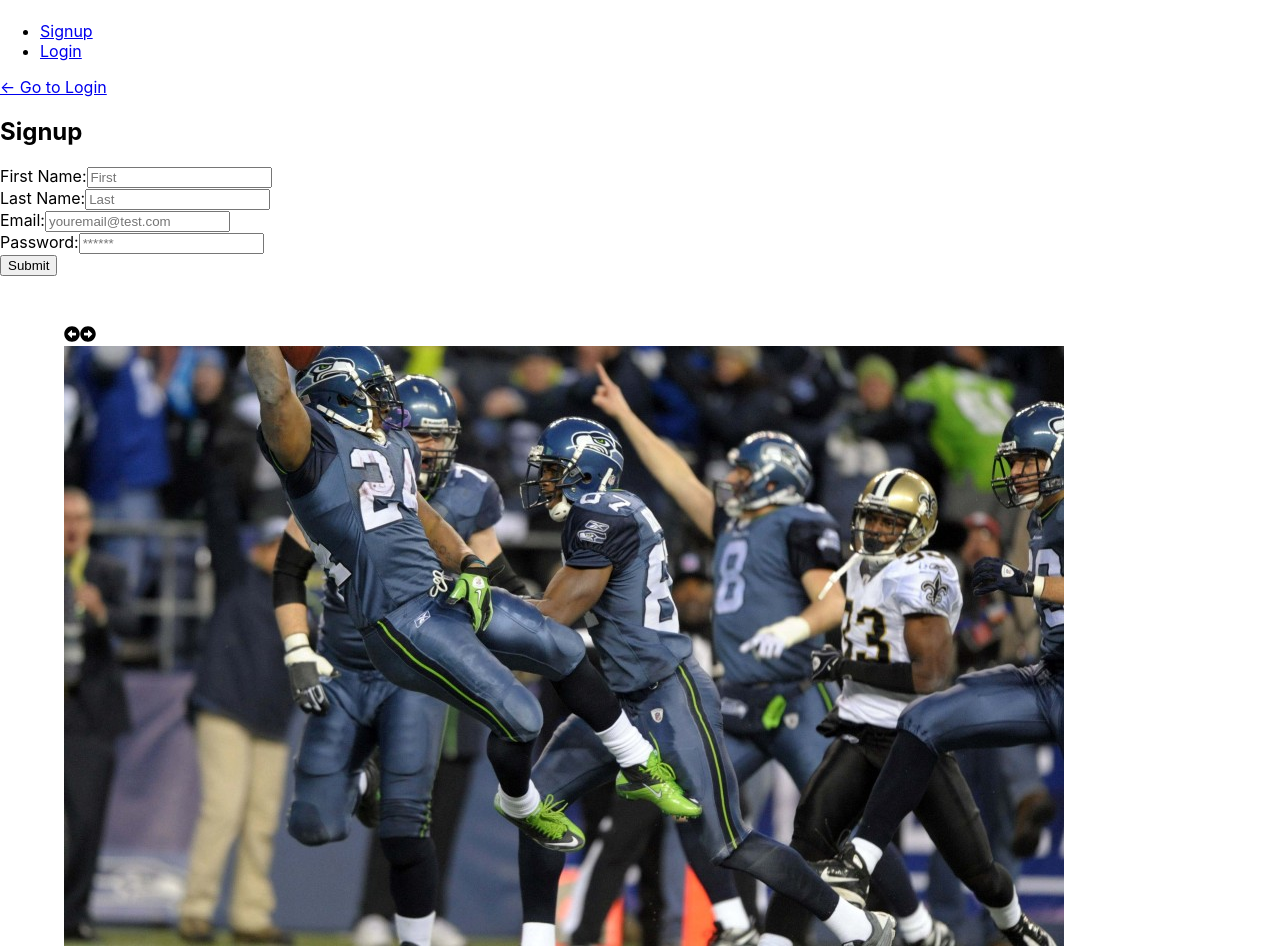
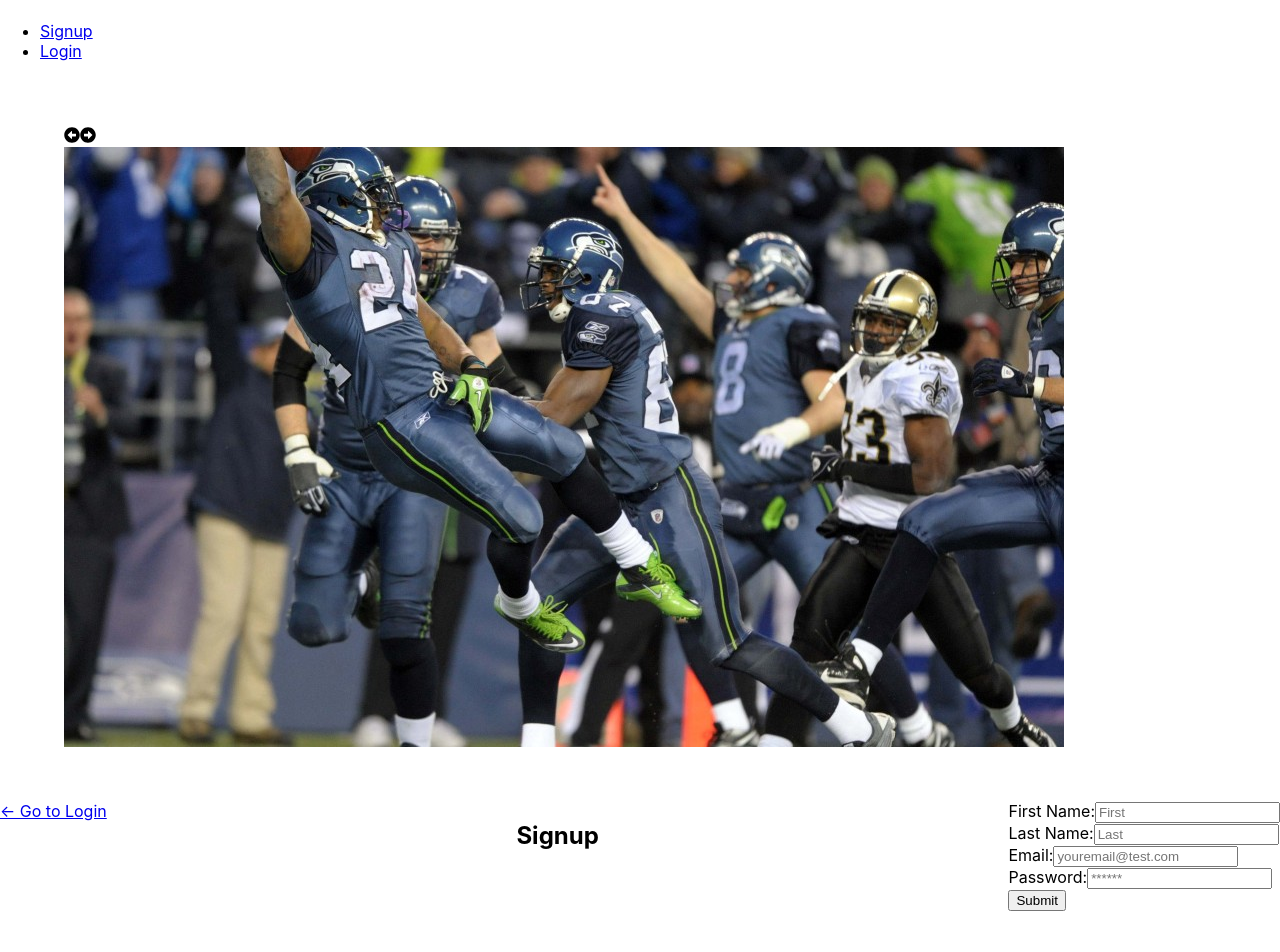
Before and after one commit to calvinjdonner/fantasy-football-app, a React (Create React App) app in the folder client/: page /signup in a window 1280 px wide. Shown: the top 952 px of the page. After the commit the page ends 911 px from the top, so only its background shows below. Built offline with nearby package versions, Linux system fonts and the light colour scheme.

Commit message:
css to schedule

```diff
--- a/client/src/App.js
+++ b/client/src/App.js
@@ -13,7 +13,7 @@ import Signup from "./pages/Signup";
 import Nav from "./components/Nav";
 import footballImages from "./components/Images";
 import Home from "./pages/Home";
-import About from "./components/About"
+import About from "./components/About";
 
 const httpLink = createHttpLink({
   uri: "/graphql",
@@ -40,14 +40,14 @@ function App() {
       <Router>
         <div className="App">
           <Nav />
+          <main>
+            <About slides={footballImages}></About>
+          </main>
           <Switch>
             <Route exact path="/login" component={Login} />
             <Route exact path="/signup" component={Signup} />
             <Route exact path="/" component={Home} />
           </Switch>
-          <main>
-            <About slides={footballImages}></About>
-          </main>
         </div>
       </Router>
     </ApolloProvider>
--- a/client/src/components/Schedule/index.js
+++ b/client/src/components/Schedule/index.js
@@ -18,10 +18,23 @@ function Schedule() {
 
   return post.map((post) => {
     return (
-      <section className="container" id="card" key={post.data}>
-        <p className="away-team" id="awayteam">Away Team - {post.AwayTeam}</p>
-        <p className="home-team" id="hometeam">Home Team - {post.HomeTeam}</p>
-        <p className="day-date" id ="date">Date {post.Date}</p>
+      <section className="container" id="containers">
+        <div className="card" id="card" key={post.data}>
+          <p className="away-team" id="awayteam">
+            Away Team - {post.AwayTeam}
+          </p>
+          <p className="home-team" id="hometeam">
+            Home Team - {post.HomeTeam}
+          </p>
+          <span />
+          <p className="day-date" id="date">
+            Date {post.Date}
+          </p>
+          <p className="forecast-wind" id="forecastwind">
+            {" "}
+            Wind speed - {post.ForecastWindSpeed}
+          </p>
+        </div>
       </section>
     );
   });
--- a/client/src/index.css
+++ b/client/src/index.css
@@ -41,3 +41,16 @@ code {
   font-family: source-code-pro, Menlo, Monaco, Consolas, 'Courier New',
     monospace;
 }
+
+.container {
+  display: flex;
+  flex-wrap: wrap;
+  justify-content: space-between;
+  top: 0;
+  bottom: 0;
+}
+
+.container p {
+  display:flex;
+  margin: 10px;
+}
```
